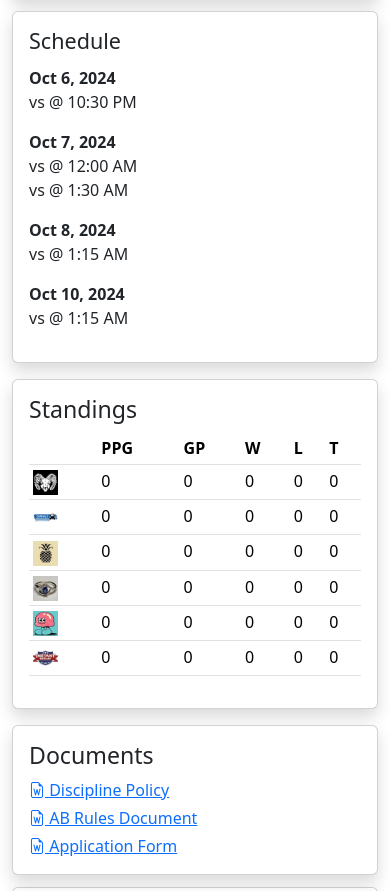
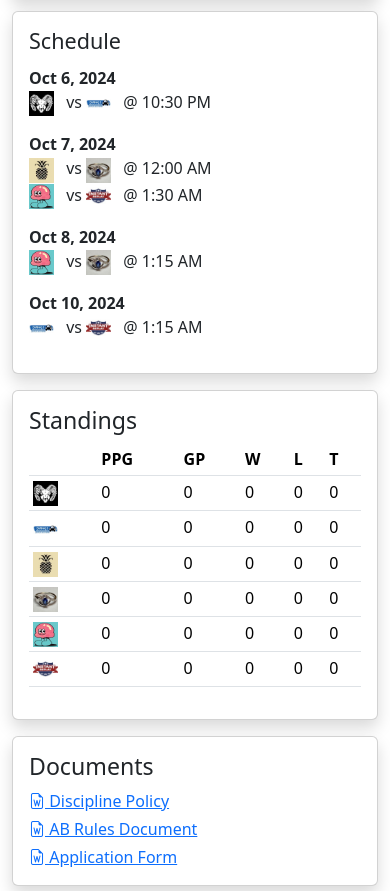
Before and after one commit to MichaelBluetooth/ithaca-ab-hockey, an Angular app: page / in a window 390 px wide. Shown: the part 1315-2206 px from the top of the page. Built offline with nearby package versions, Linux system fonts and the light colour scheme.

Commit message:
calendar panel fix

```diff
--- a/src/app/home/components/calendar-panel/calendar-panel.component.html
+++ b/src/app/home/components/calendar-panel/calendar-panel.component.html
@@ -11,9 +11,9 @@
                     {{gameDay.date | date}}
                 </div>
                 <div *ngFor="let game of gameDay.games">
-                    <img class="d-none d-lg-inline me-2" [src]="game.teamA | teamLogo:teams" height="25px">
+                    <img class="me-2" [src]="game.teamA | teamLogo:teams" height="25px">
                     vs
-                    <img class="d-none d-lg-inline me-2" [src]="game.teamB | teamLogo:teams" height="25px">
+                    <img class="me-2" [src]="game.teamB | teamLogo:teams" height="25px">
                     @
                     {{game.date | date:'shortTime'}}
                 </div>
```
